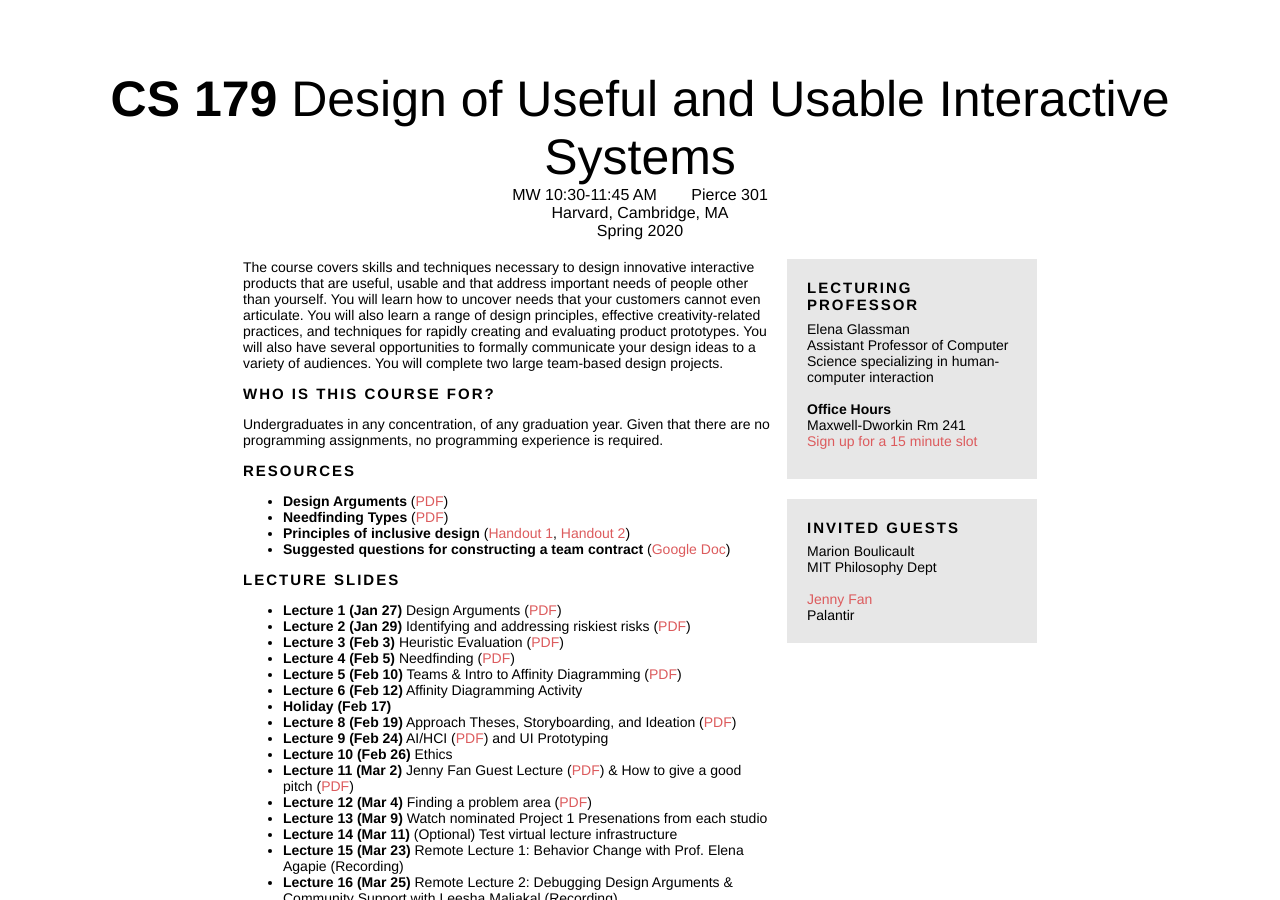
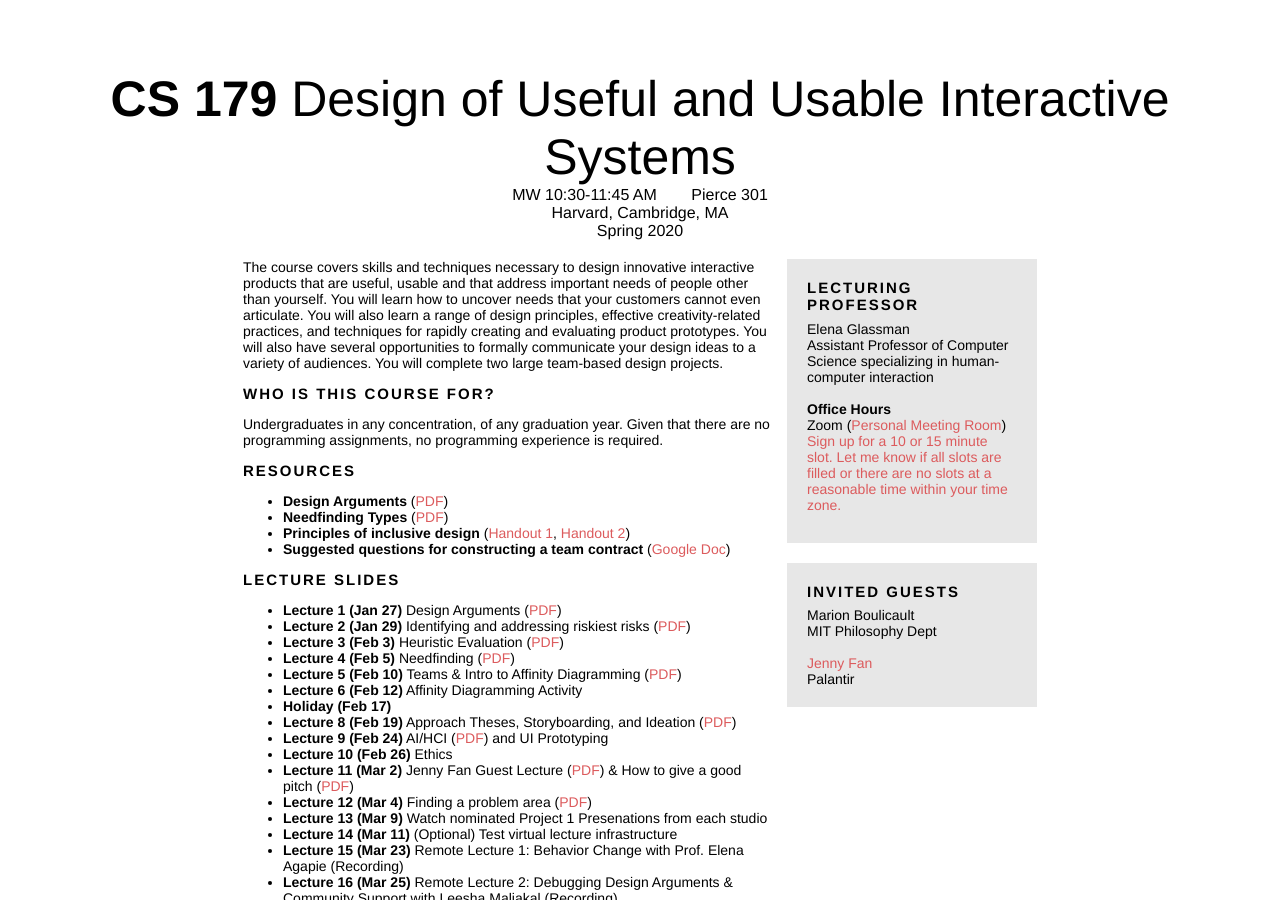
Before and after one commit to eglassman/eglassman.github.io, a Jekyll site: the page built from cs179.html, in a window 1280 px wide and 900 px high. Built offline with Jekyll 4.4.1, drawn with Linux system fonts in a browser that asks for light colours.

```diff
--- a/cs179.html
+++ b/cs179.html
@@ -360,8 +360,8 @@
       <br>
       <div class="boldish">Office Hours</div>
       <div>
-Maxwell-Dworkin Rm 241<br>
-<a href="https://calendar.google.com/calendar/selfsched?sstoken=UU5pdmMyN0ozcG1BfGRlZmF1bHR8YzM5MGNlYTBiZDkxODZjZWI0M2VkNWY3OGQ4N2JkMjk">Sign up for a 15 minute slot</a>
+Zoom (<a href="https://harvard.zoom.us/j/2156949631">Personal Meeting Room</a>)<br>
+<a href="https://calendar.google.com/calendar/selfsched?sstoken=UU5pdmMyN0ozcG1BfGRlZmF1bHR8YzM5MGNlYTBiZDkxODZjZWI0M2VkNWY3OGQ4N2JkMjk">Sign up for a 10 or 15 minute slot. Let me know if all slots are filled or there are no slots at a reasonable time within your time zone.</a>
       </div>
     </div>
     <!-- <div>
```
